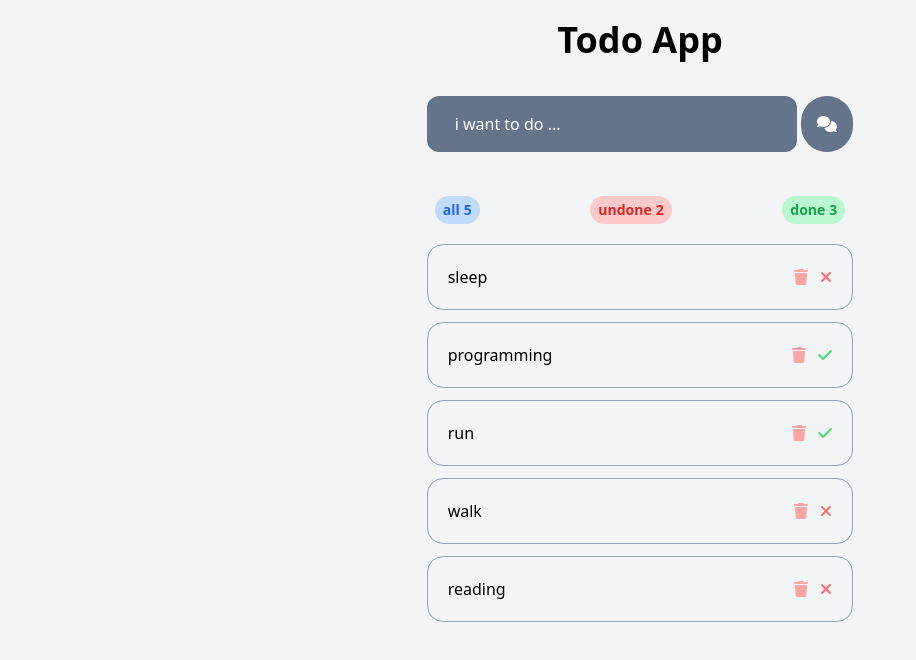
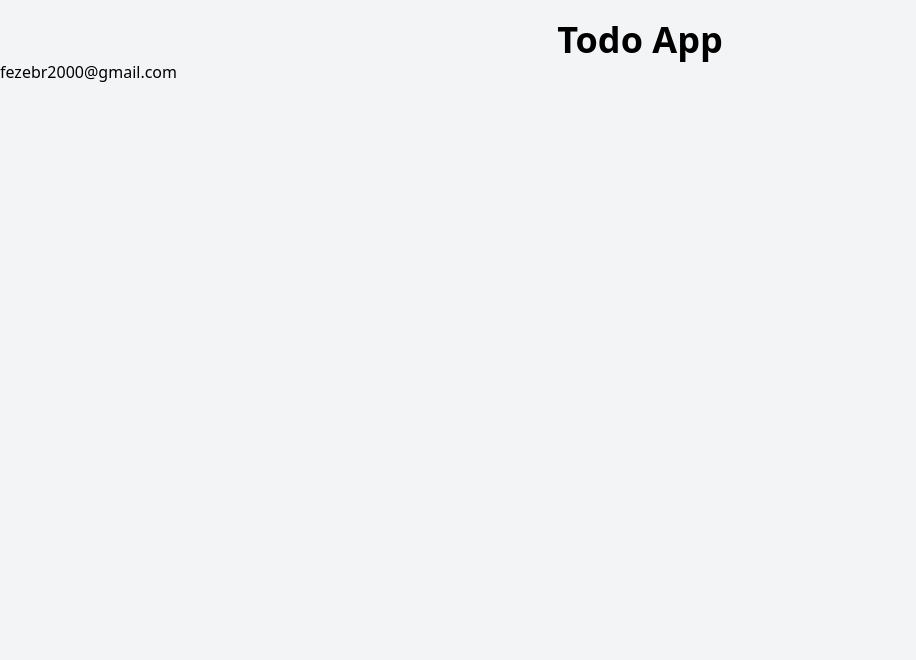
Before and after one commit to fezebr/todolist-vue, a Vue app: page /about in a window 1280 px wide. Shown: the top 660 px of the page, without its empty margins (0-916 px from the left). Built offline with nearby package versions, Linux system fonts and the light colour scheme.

Commit message:
add about

```diff
--- a/package.json
+++ b/package.json
@@ -16,7 +16,8 @@
     "pinia": "^2.0.23",
     "pinia-plugin-persistedstate": "^2.3.0",
     "vue": "^3.2.45",
-    "vue-gtag": "^2.1.0"
+    "vue-gtag": "^2.1.0",
+    "vue-router": "^4.5.0"
   },
   "devDependencies": {
     "@vitejs/plugin-vue": "^4.0.0",
--- a/src/App.vue
+++ b/src/App.vue
@@ -1,62 +1,10 @@
 <template>
   <div>
     <Header />
-    <main class="lg:w-1/3 md:w-1/2 md:mx-auto">
-      <section>
-        <AddTask />
-      </section>
-      <div class="p-10 md:p-0 mb-7">
-
-        <TasksTabs
-          @setStatus="setStatus"
-          :doneStatus="doneStatus"
-          :allTasksLength="allTasks.length"
-          :unCompletedTasksLength="unCompletedTasks.length"
-          :completedTasksLength="completedTasks.length"
-        />
-        <Tasks
-          :tasks="
-            doneStatus === 'all'
-              ? allTasks
-              : doneStatus === 'completedTasks'
-              ? completedTasks
-              : unCompletedTasks
-          "
-          @handle-status="handleStatus"
-          @delete-task="handleDeleteTask"
-        />
-      </div>
-    </main>
+    <router-view />
   </div>
 </template>
 
 <script setup>
 import Header from "./components/Header.vue";
-import AddTask from "./components/AddTask.vue";
-import Tasks from "./components/Tasks.vue";
-import { ref } from "@vue/reactivity";
-import { useTasksStore } from "./stores/tasks.store";
-import { storeToRefs } from "pinia";
-import TasksTabs from "./components/TasksTabs.vue";
-
-const doneStatus = ref("all");
-const tasksStore = useTasksStore();
-const { allTasks, unCompletedTasks, completedTasks } = storeToRefs(tasksStore);
-
-///// delete
-const handleDeleteTask = (id) => tasksStore.handleDeleteTask(id);
-
-///// change tabs
-const setStatus = (status) => {
-  doneStatus.value = status;
-};
-
-// ///// change status
-const handleStatus = (id) => tasksStore.handleStatus(id);
-
-// // //edite task
-// const handleEditTask = (id) => {
-//   //   const todoIndex = tasks.value.findIndex((item) => item.id === id);
-//   //   tasks.value[todoIndex].editInput = !tasks.value[todoIndex].editInput;
-// };
 </script>
--- /dev/null
+++ b/src/views/About.vue
@@ -0,0 +1,3 @@
+<template>
+  <div>fezebr2000@gmail.com</div>
+</template>
--- /dev/null
+++ b/src/views/Home.vue
@@ -0,0 +1,57 @@
+<template>
+  <main class="lg:w-1/3 md:w-1/2 md:mx-auto">
+    <section>
+      <AddTask />
+    </section>
+    <div class="p-10 md:p-0 mb-7">
+      <TasksTabs
+        @setStatus="setStatus"
+        :doneStatus="doneStatus"
+        :allTasksLength="allTasks.length"
+        :unCompletedTasksLength="unCompletedTasks.length"
+        :completedTasksLength="completedTasks.length"
+      />
+      <Tasks
+        :tasks="
+          doneStatus === 'all'
+            ? allTasks
+            : doneStatus === 'completedTasks'
+            ? completedTasks
+            : unCompletedTasks
+        "
+        @handle-status="handleStatus"
+        @delete-task="handleDeleteTask"
+      />
+    </div>
+  </main>
+</template>
+
+<script setup>
+import AddTask from "../components/AddTask.vue";
+import Tasks from "../components/Tasks.vue";
+import { ref } from "@vue/reactivity";
+import { useTasksStore } from "../stores/tasks.store";
+import { storeToRefs } from "pinia";
+import TasksTabs from "../components/TasksTabs.vue";
+
+const doneStatus = ref("all");
+const tasksStore = useTasksStore();
+const { allTasks, unCompletedTasks, completedTasks } = storeToRefs(tasksStore);
+
+///// delete
+const handleDeleteTask = (id) => tasksStore.handleDeleteTask(id);
+
+///// change tabs
+const setStatus = (status) => {
+  doneStatus.value = status;
+};
+
+// ///// change status
+const handleStatus = (id) => tasksStore.handleStatus(id);
+
+// // //edite task
+// const handleEditTask = (id) => {
+//   //   const todoIndex = tasks.value.findIndex((item) => item.id === id);
+//   //   tasks.value[todoIndex].editInput = !tasks.value[todoIndex].editInput;
+// };
+</script>
```
Also changed, not shown: src/main.js (+6 -3 lines), src/router.js (added, +15 -0 lines), 1 other file (tests, documents, lock files or other folders).
